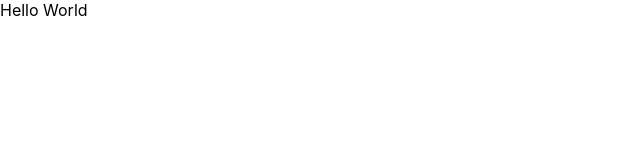
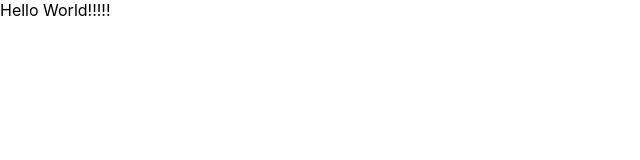
Before and after one commit to ribacot/car_rental_service, a React (Create React App) app: page / in a window 1280 px wide. Shown: the top 160 px of the page, without its empty margins (0-640 px from the left). Built offline with nearby package versions, Linux system fonts and the light colour scheme.

Commit message:
Update App.js

```diff
--- a/src/App.js
+++ b/src/App.js
@@ -2,7 +2,7 @@
 function App() {
   return (
     <div >
-Hello World
+Hello World!!!!!
     </div>
   );
 }
```
